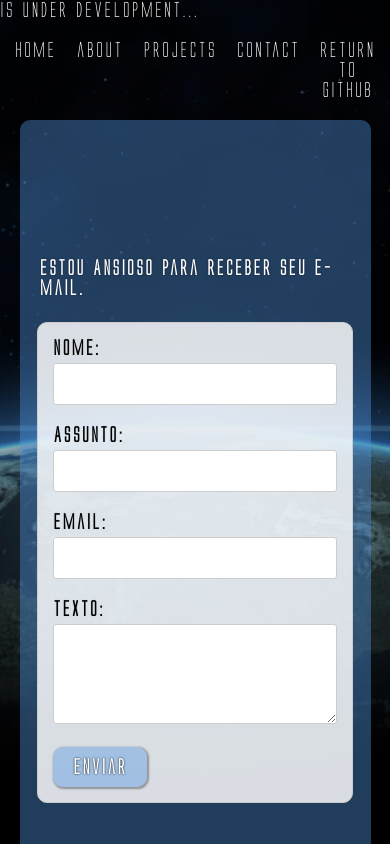
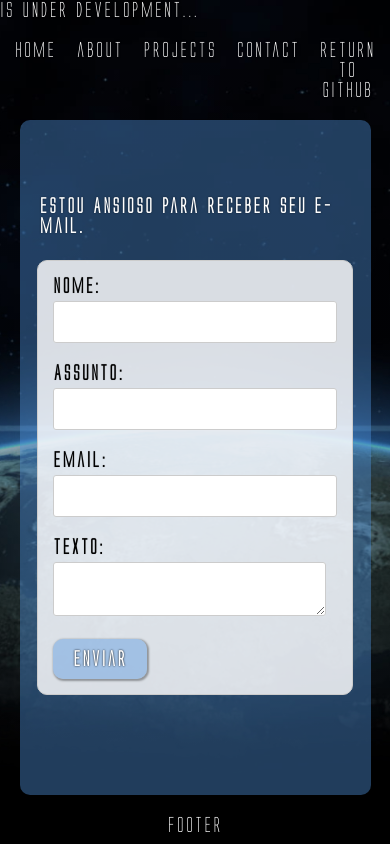
Before and after one commit to Robsonnsbr/my_template_react, a React (Vite) app: page /my_template_react/contact in a window 390 px wide. Shown: the top 844 px of the page. Built offline with nearby package versions, Linux system fonts and the light colour scheme.

Commit message:
fix: responsividade

```diff
--- a/src/components/commons/Main.module.css
+++ b/src/components/commons/Main.module.css
@@ -1,12 +1,26 @@
 .main {
-    height: 100vh;
+    height: 88vh;
     max-width: 90%;
     margin: auto;
     display: flex;
     flex: 1;
     flex-direction: column;
     align-items: center;
-    justify-content: center;
+    justify-content: top;
+    overflow: hidden;
+}
+
+.main::-webkit-scrollbar {
+    background-color: transparent;
+    overflow: hidden;
+}
+
+
+
+@media (max-width: 450px) {
+    .main {
+        height: 80vh;
+    }
 }
 
 .main h3 {
--- a/src/components/commons/inputs/Form.module.css
+++ b/src/components/commons/inputs/Form.module.css
@@ -39,3 +39,20 @@
     max-width: 418px;
     line-height: 1.5;
 }
+
+@media(max-width: 450px) {
+    .container textarea {
+        min-height: 50px;
+        min-width: 272px;
+        max-width: 307px;
+        line-height: 1;
+    }
+}
+
+@media(max-width: 400px) {
+    .container textarea {
+        min-height: 50px;
+        max-width: 273px;
+        line-height: 1;
+    }
+}
--- a/src/components/commons/user/Search.module.css
+++ b/src/components/commons/user/Search.module.css
@@ -1,12 +1,17 @@
 .search {
+    align-items: center;
+    justify-content: center;
     background-color: #5194e069;
     padding: 1rem;
     border-radius: .5rem;
     display: flex;
     flex-direction: column;
     align-items: center;
+    align-self: center;
+    align-content: center;
     gap: 1rem;
-    margin-bottom: 1rem;
+    margin: auto;
+    max-width: 80%;
 
 }
 
@@ -22,12 +27,11 @@
 }
 
 .search_content {
-    gap: 10px;
     display: flex;
     align-items: center;
     justify-content: center;
-    width: 100%;
     flex-direction: row;
+    margin: 0 1rem;
 }
 
 
@@ -41,6 +45,10 @@ button {
     color: #000;
 }
 
+.search_content input {
+    max-width: 90%;
+}
+
 .search_content button {
     background: #5194e069;
     cursor: pointer;
--- a/src/components/commons/user/User.module.css
+++ b/src/components/commons/user/User.module.css
@@ -4,8 +4,9 @@
     display: flex;
     flex-direction: column;
     align-items: center;
-    justify-content: center;
+    justify-content: top;
     gap: 1rem;
+    max-height: 75%;
 }
 
 .user img {
@@ -37,18 +38,28 @@
     }
 
     .user_stats div {
-        display: grid;
-        padding: 0 1rem;
-        gap: 10%
+        display: flex;
+        flex-direction: row;
+        padding: .2rem 1rem;
+        gap: 5px;
     }
 }
+
+@media (max-width: 400px) {
+
+    .user {
+        padding: 1rem;
+        gap: .7rem;
+    }
+}
+
 
 .user_number {
     text-align: center;
     background-color: #5194e069;
-    margin: 2px;
-    border-radius: .2rem;
-    padding: .2rem;
+    /* margin: 2px; */
+    /* border-radius: .2rem; */
+    /* padding: .2rem; */
 }
 
 .user_stats_bio {
--- a/src/global.css
+++ b/src/global.css
@@ -24,6 +24,7 @@ html,
 body {
   background: black;
   height: 100vh !important;
+  overflow-x: hidden;
 }
 
 body {
--- a/src/routes/about/About.module.css
+++ b/src/routes/about/About.module.css
@@ -11,7 +11,6 @@
   justify-content: top;
   align-items: center;
   overflow: hidden !important;
-  /* margin: 2rem; */
 }
 
 .content {
--- a/src/routes/contact/Contact.module.css
+++ b/src/routes/contact/Contact.module.css
@@ -8,7 +8,6 @@
     flex-direction: column;
     justify-content: center;
     align-items: center;
-    overflow: hidden !important;
 }
 
 .contact h1 {
@@ -18,12 +17,13 @@
 }
 
 .content {
+
     border-radius: .5rem;
     padding: 5px;
     width: 90%;
     align-items: center;
     justify-content: center;
-    overflow: hidden;
+    overflow: auto;
     margin: 1.2rem 0;
     border: 1px solid #ccc;
     background: #ffffffd3;
--- a/src/routes/home/Home.module.css
+++ b/src/routes/home/Home.module.css
@@ -2,10 +2,11 @@
   border-radius: .5rem;
   height: 100%;
   width: 100%;
-  background: #1100ff27;
+  max-width: 500px;
+  background: #5194e069;
   display: flex;
   flex-direction: column;
   justify-content: center;
   align-items: center;
-  overflow: hidden !important;
+  overflow: auto;
 }
--- a/src/routes/home/Home.tsx
+++ b/src/routes/home/Home.tsx
@@ -2,7 +2,9 @@ import { useState } from "react";
 import { UserProps } from "../../@types/UserProps";
 import { routesComponentsUser } from "../../components/exportRoutesComponents";
 import { validateUser } from "../../api/validateUser";
-import { motion } from "framer-motion";
+
+import css from "./Home.module.css";
+
 const { User, Search, Error } = routesComponentsUser;
 
 export const Home = () => {
@@ -26,10 +28,12 @@ export const Home = () => {
   };
 
   return (
-    <motion.div>
-      {user && <User {...user} />}
-      {error && <Error errorMsg={errorMsg} />}
-      <Search loadUser={loadUser} />
-    </motion.div>
+    <div className={css.home}>
+      <div className={css.content}>
+        {user && <User {...user} />}
+        {error && <Error errorMsg={errorMsg} />}
+        <Search loadUser={loadUser} />
+      </div>
+    </div>
   );
 };
```
